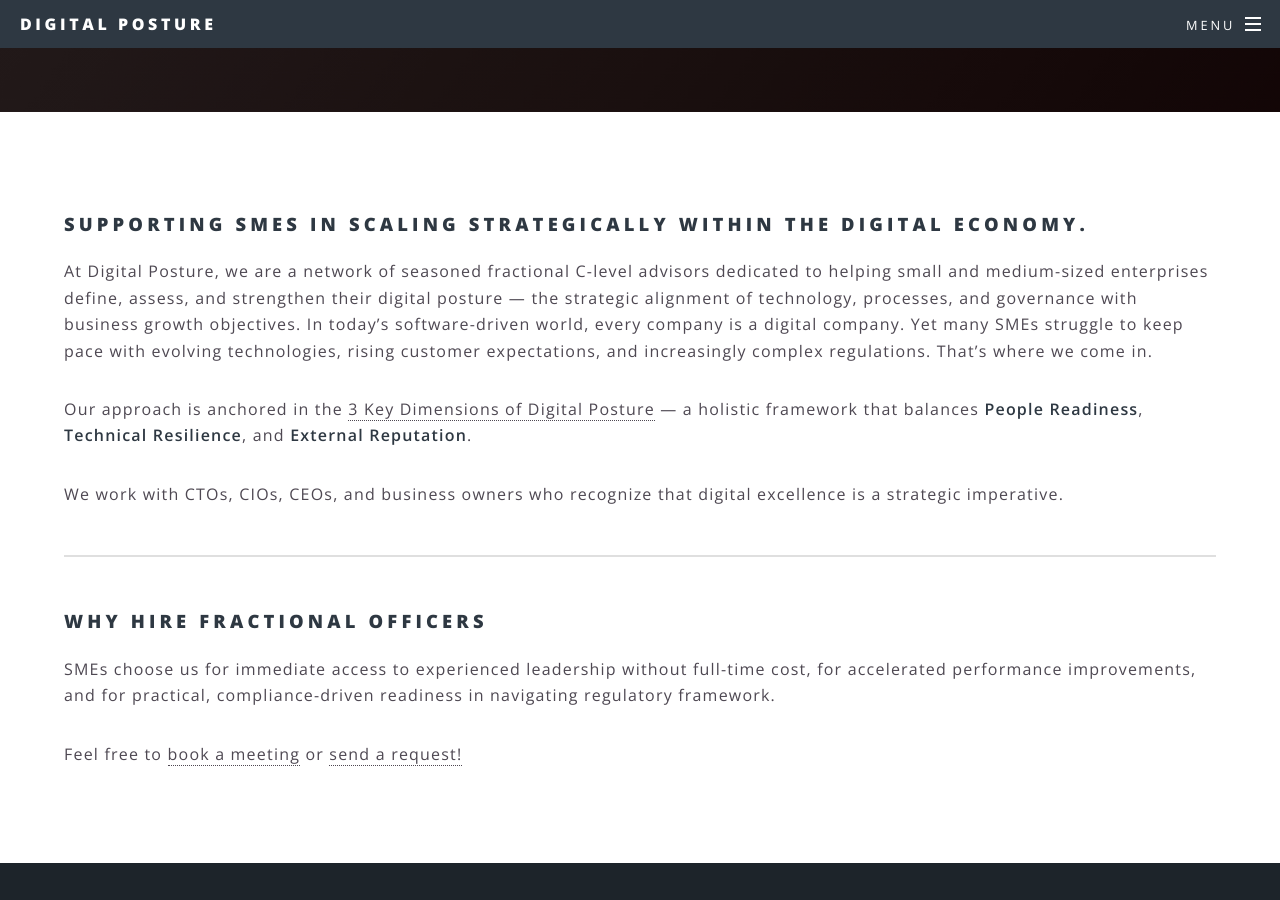
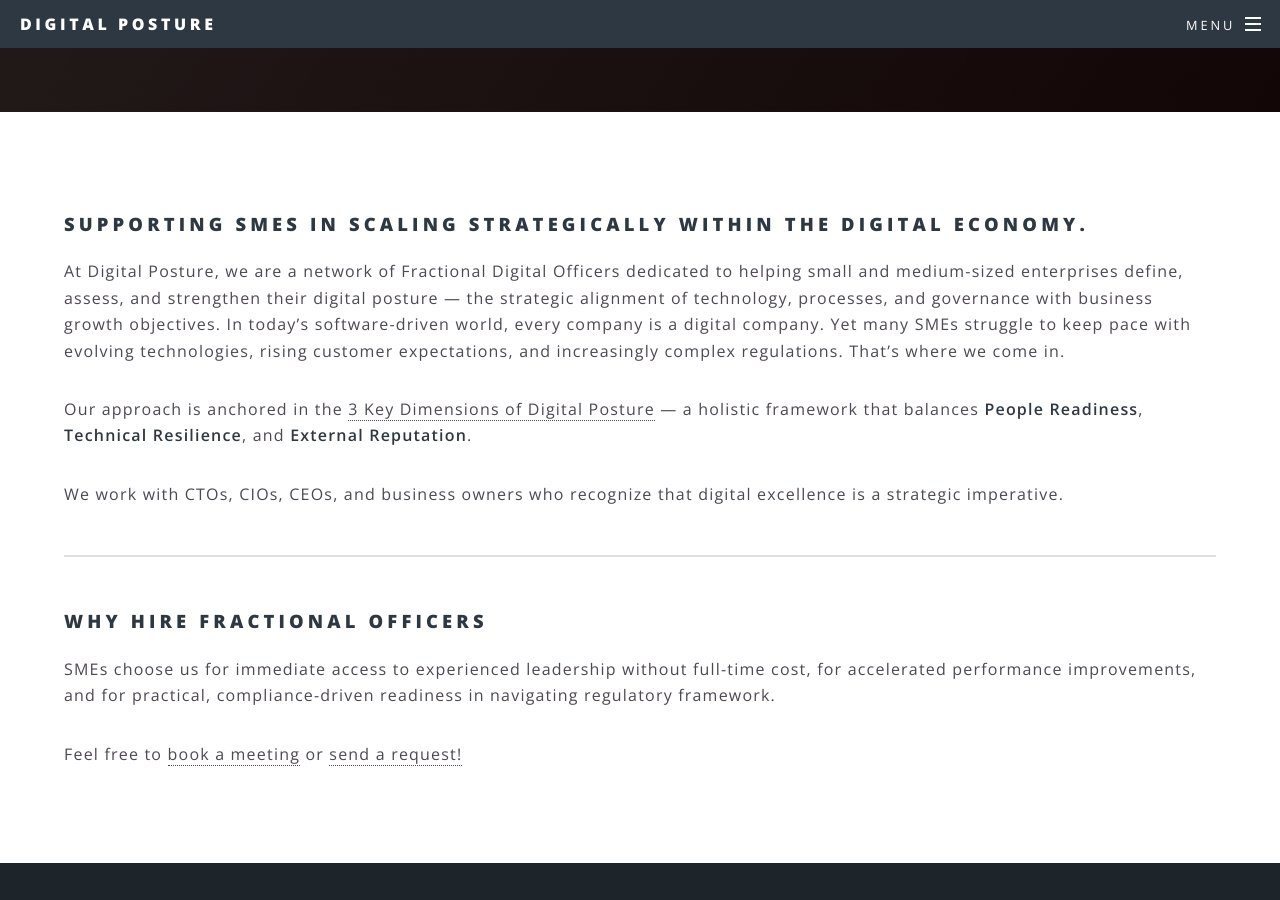
Before and after one commit to mixxr/mixxr.github.io, a Jekyll site: the page built from 0about-us.html, in a window 1280 px wide and 900 px high, scrolled down 353 px. Built offline with Jekyll 4.4.1, drawn with Linux system fonts in a browser that asks for light colours.

Commit message:
minor fixes

```diff
--- a/0about-us.html
+++ b/0about-us.html
@@ -6,7 +6,7 @@
 ---
 <section>
 	<h3>Supporting SMEs in scaling strategically within the digital economy.</h3>
-	<p>At Digital Posture, we are a network of seasoned fractional C-level advisors dedicated to helping small and
+	<p>At Digital Posture, we are a network of Fractional Digital Officers dedicated to helping small and
 		medium-sized enterprises define, assess, and strengthen their digital posture — the strategic alignment
 		of technology, processes, and governance with business growth objectives.
 		In today’s software-driven world, every company is a digital company. Yet many SMEs struggle to keep pace with
```
Also changed, not shown: index.html (+8 -5 lines).
